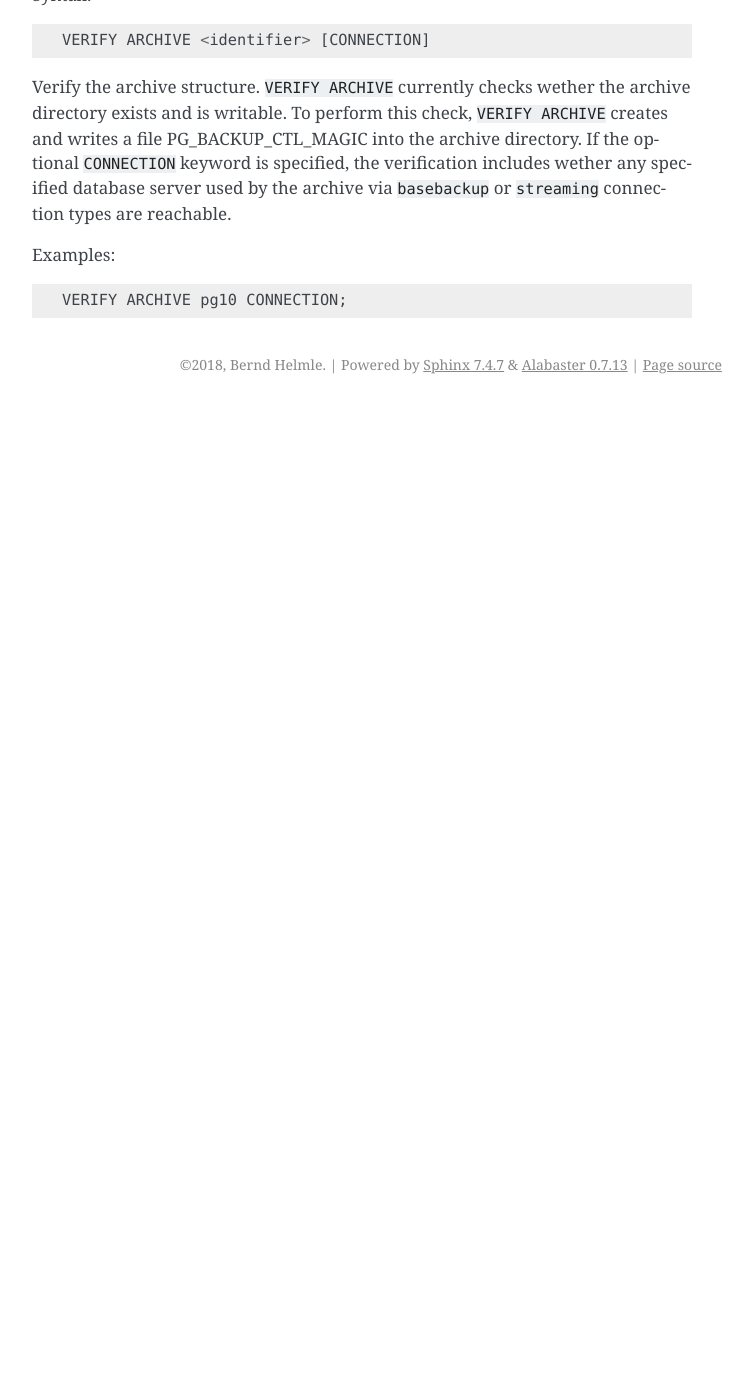
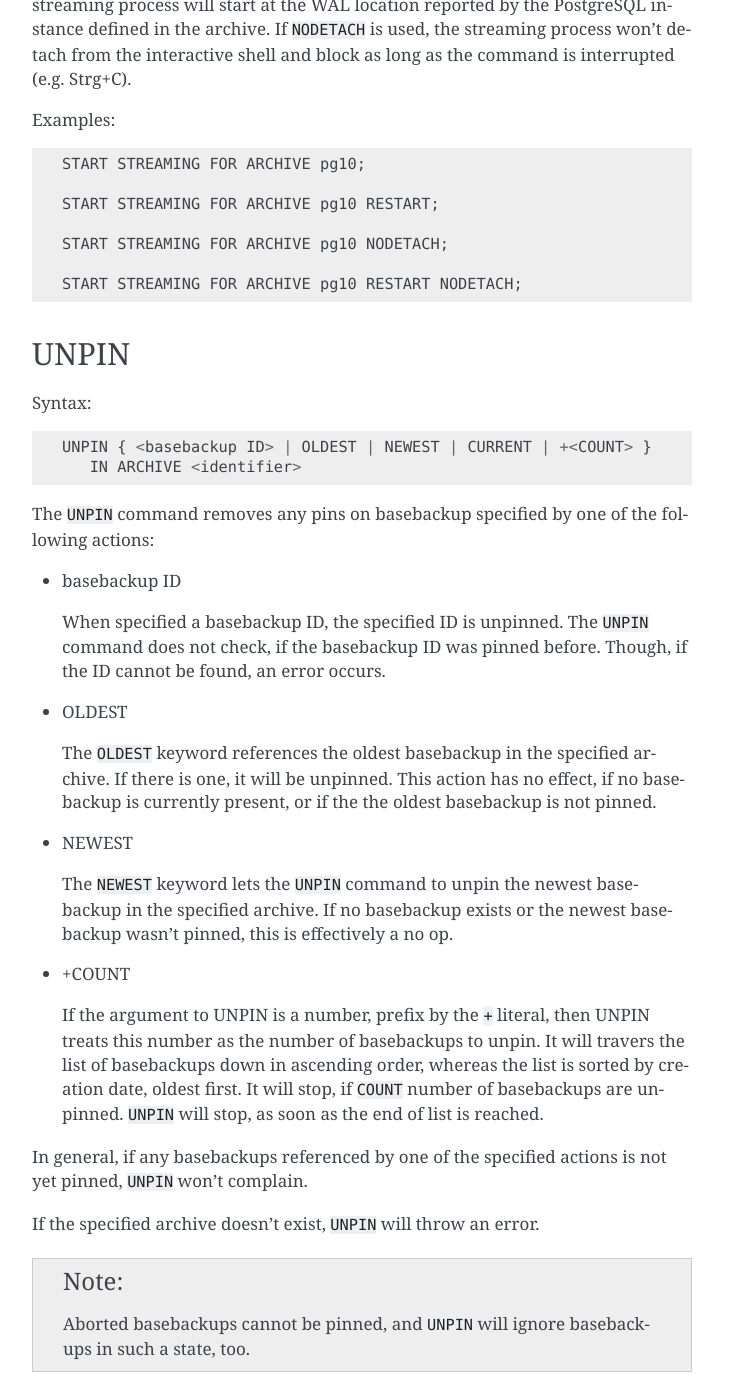
Before and after one commit to credativ/pg_backup_ctl-plus, a Sphinx documentation site: the page built from resources/reference/source/commandref.rst, in a window 1280 px wide and 1400 px high, scrolled down 7699 px. Shown: the whole window, without its empty margins (388-1140 px from the left). Built offline with Sphinx 7.4.7, drawn with Linux system fonts in a browser that asks for light colours; before the commit the page ends 8103 px from its top, so only the background shows below that; some of the changed text lies outside the part shown.

Commit message:
Commit current work on PIN and UNPIN command.
The PIN and UNPIN command either pin or unpin
specified basebackups in the catalog. Any retention policy
applied to these basebackups cannot remove or cleanup pinned
basebackups afterwards.

This commit introduces the basic grammar and some prepation steps
(like pin/unpin descriptors) and first documentation steps.

Nothing really ready yet, since the command handler is not there
yet.

```diff
--- a/resources/reference/source/commandref.rst
+++ b/resources/reference/source/commandref.rst
@@ -188,6 +188,9 @@
 
 The ``LIST BASEBACKUPS`` command gives a list of
 basebackups and its status in the specified archive.
+Basebackups are always listed in ascending order, sorted
+by their creation date. Thus, the oldest basebackup is the
+first in the list.
 
 Examples::
 
@@ -291,6 +294,25 @@
 won't be notified or interrupted, but a restart of the worker will
 cause it to fall back to the ``basebackup`` connection.
 
+PIN
+===
+
+Syntax::
+
+  PIN { <basebackup ID> | OLDEST | NEWEST | +<COUNT> }
+     IN ARCHIVE <identifier>
+
+The ``PIN`` command creates a pin on the specified basebackups. To pin
+a basebackup, ``PIN`` supports the following action modes:
+
+* basebackup ID
+
+  If specified a number to ``PIN``, this will be treated as the
+  ID of a basebackup currently stored in the specified archive.
+  If the ID isn't found, an error will raised. If the ID is already
+  pinned, nothing will happen.
+
+
 START BASEBACKUP FOR ARCHIVE
 ============================
 
@@ -331,6 +353,58 @@
 
   START STREAMING FOR ARCHIVE pg10 RESTART NODETACH;
 
+UNPIN
+=====
+
+Syntax::
+
+  UNPIN { <basebackup ID> | OLDEST | NEWEST | CURRENT | +<COUNT> }
+     IN ARCHIVE <identifier>
+
+The ``UNPIN`` command removes any pins on basebackup specified
+by one of the following actions:
+
+* basebackup ID
+
+  When specified a basebackup ID, the specified ID is unpinned.
+  The ``UNPIN`` command does not check, if the basebackup ID was
+  pinned before. Though, if the ID cannot be found, an error
+  occurs.
+
+* OLDEST
+
+  The ``OLDEST`` keyword references the oldest basebackup
+  in the specified archive. If there is one, it will be unpinned.
+  This action has no effect, if no basebackup is currently
+  present, or if the the oldest basebackup is not pinned.
+
+* NEWEST
+
+  The ``NEWEST`` keyword lets the ``UNPIN`` command
+  to unpin the newest basebackup in the specified archive. If no
+  basebackup exists or the newest basebackup wasn't pinned, this
+  is effectively a no op.
+
+* +COUNT
+
+  If the argument to UNPIN is a number, prefix by the ``+`` literal,
+  then UNPIN treats this number as the number of basebackups to
+  unpin. It will travers the list of basebackups down in ascending
+  order, whereas the list is sorted by creation date, oldest first.
+  It will stop, if ``COUNT`` number of basebackups are unpinned.
+  ``UNPIN`` will stop, as soon as the end of list is reached.
+
+In general, if any basebackups referenced by one of the
+specified actions is not yet pinned, ``UNPIN`` won't complain.
+
+If the specified archive doesn't exist, ``UNPIN`` will throw
+an error.
+
+.. note::
+
+  Aborted basebackups cannot be pinned, and ``UNPIN`` will
+  ignore basebackups in such a state, too.
+
 VERIFY ARCHIVE
 ==============
 
```
Also changed, not shown: 5 other files.
